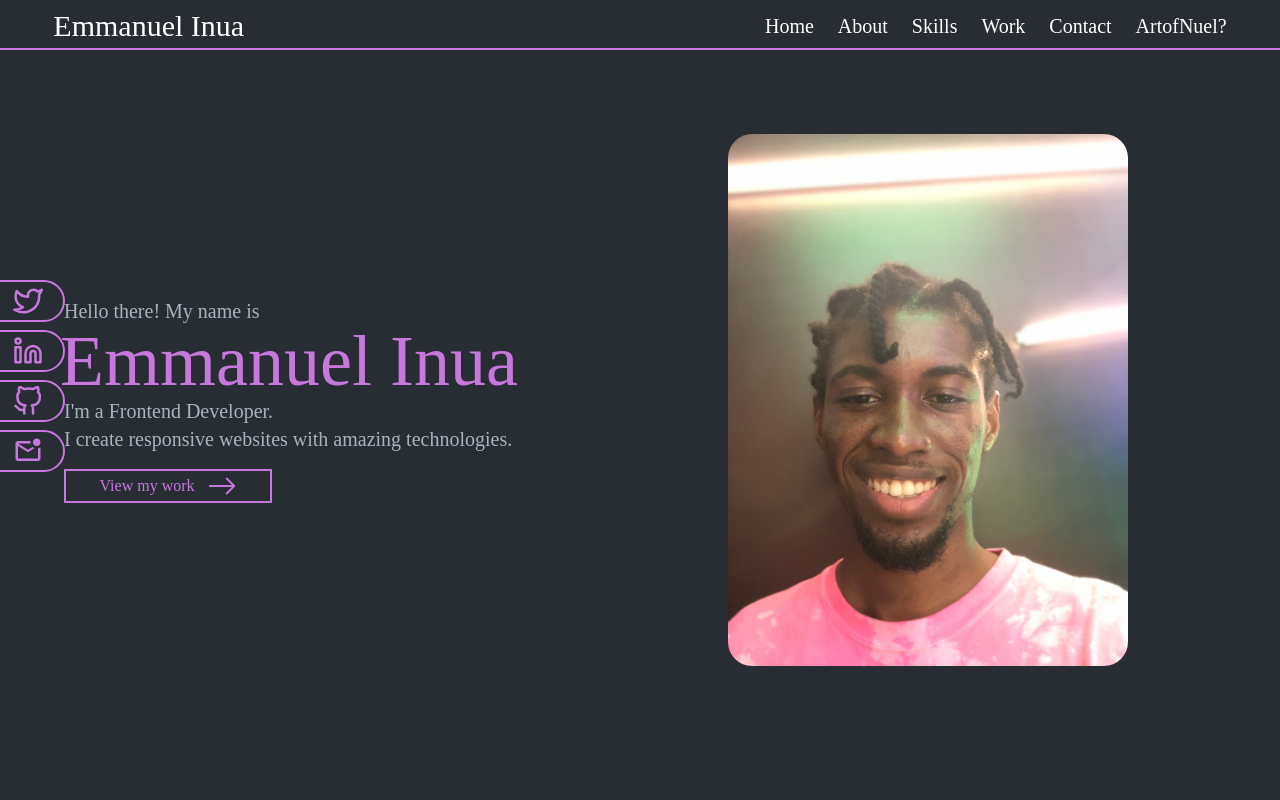
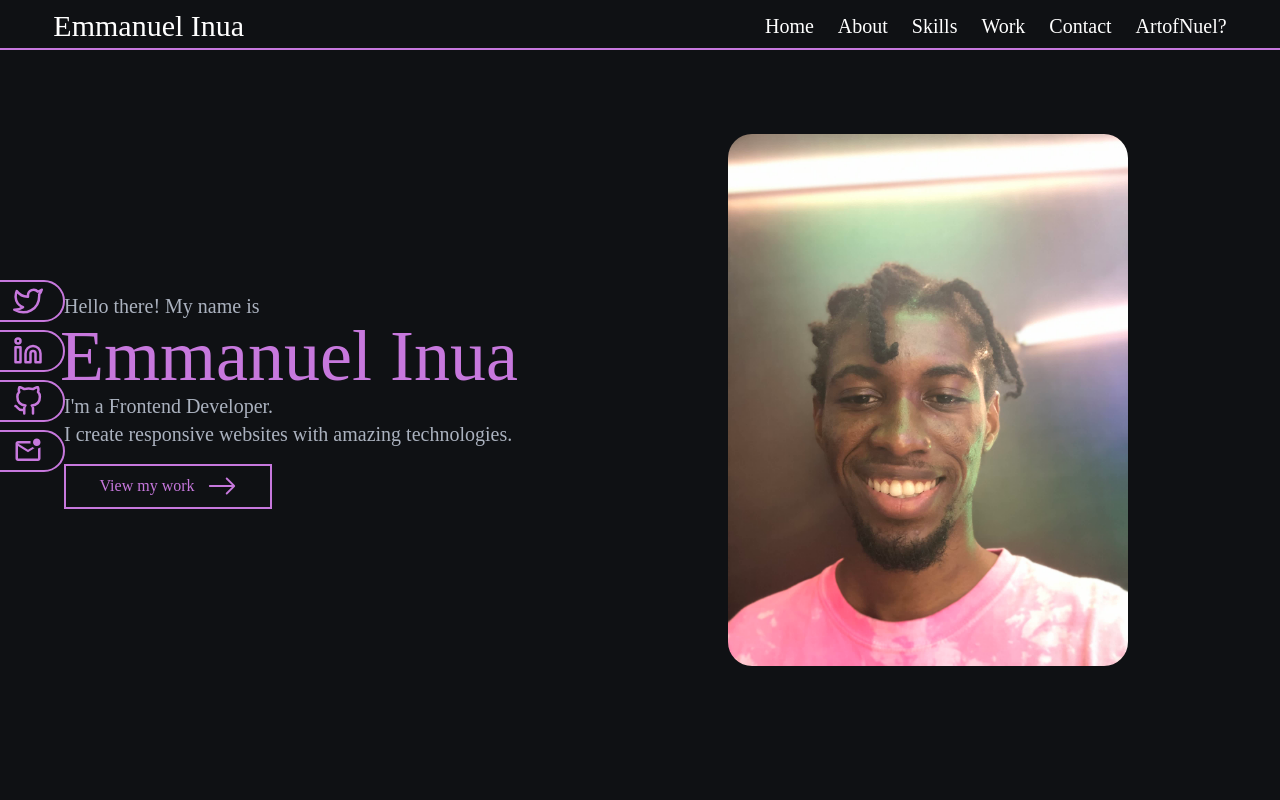
Before and after one commit to artofnuel/portfolio-site, a React (Create React App) app: page / in a window 1280 px wide. Shown: the top 800 px of the page. Built offline with nearby package versions, Linux system fonts and the light colour scheme.

Commit message:
Background updates and Padding

```diff
--- a/src/components/Contact.jsx
+++ b/src/components/Contact.jsx
@@ -12,7 +12,7 @@ const Contact = () => {
                     <input className='p-2 border-2 border-primary bg-transparent' type="text" placeholder='Name' name='name' />
                     <input className='my-4 p-2 border-2 border-primary bg-transparent' type="email" placeholder='Email' name='email' />
                     <textarea className='bg-transparent border-2 border-primary p-2' name="message" rows="10" placeholder='Message'></textarea>
-                    <button className='text-white border-2 border-primary hover:bg-primary py-2 px-8 my-4 mx-auto'>Let's Connect</button>
+                    <button className='flex justify-center items-center mt-4 w-52 h-[45px] border-2 border-primary text-primary hover:bg-primary hover:text-white duration-500'>Let's Connect</button>
                 </div>
             </form>
         </div>
--- a/src/components/Hero.jsx
+++ b/src/components/Hero.jsx
@@ -12,7 +12,7 @@ const Hero = () => {
                     <p className='text-xl'>Hello there! My name is</p>
                     <h1 className='text-5xl md:text-7xl text-primary ml-[-4px]'>Emmanuel Inua</h1>
                     <h2 className='text-xl'>I'm a Frontend Developer.<br /> I create responsive websites with amazing technologies.</h2>
-                    <Link className='flex justify-center items-center mt-4 w-52 border-2 border-primary text-primary hover:bg-primary hover:text-white' to="work" smooth={true} duration={500}>
+                    <Link className='flex justify-center items-center mt-4 w-52 h-[45px] border-2 border-primary text-primary hover:bg-primary hover:text-white duration-500' to="work" smooth={true} duration={500}>
                         View my work
                         <BsArrowRight className='ml-3' size={30} />
                     </Link>
--- a/src/components/Navbar.jsx
+++ b/src/components/Navbar.jsx
@@ -52,7 +52,7 @@ const Navbar = () => {
                 </div>
 
                 {/* mobile menu */}
-                <ul className={!nav ? 'hidden' : 'lg:hidden absolute top-0 left-0 w-full h-screen flex flex-col justify-center items-center mx-auto space-y-10 text-3xl bg-[rgb(28,28,28)]'}>
+                <ul className={!nav ? 'hidden' : 'lg:hidden absolute top-0 left-0 w-full h-screen flex flex-col justify-center items-center mx-auto space-y-10 text-3xl bg-background'}>
                     <li className='cursor-pointer hover:text-primary' href="/">
                         <Link onClick={handleNav} to="home" smooth={true} duration={500}>
                             Home
--- a/src/index.css
+++ b/src/index.css
@@ -6,7 +6,7 @@
 
 @layer base {
   body {
-    background-color: #282c33;
+    background-color: #0f1114;
     @apply font-[Nunito];
   }
 }
--- a/tailwind.config.js
+++ b/tailwind.config.js
@@ -8,7 +8,7 @@ module.exports = {
       colors: {
         'primary': '#C778DD',
         'gray': '#ABB2BF',
-        'background': '#282C33'
+        'background': '#0f1114'
       }
     },
   },
```
